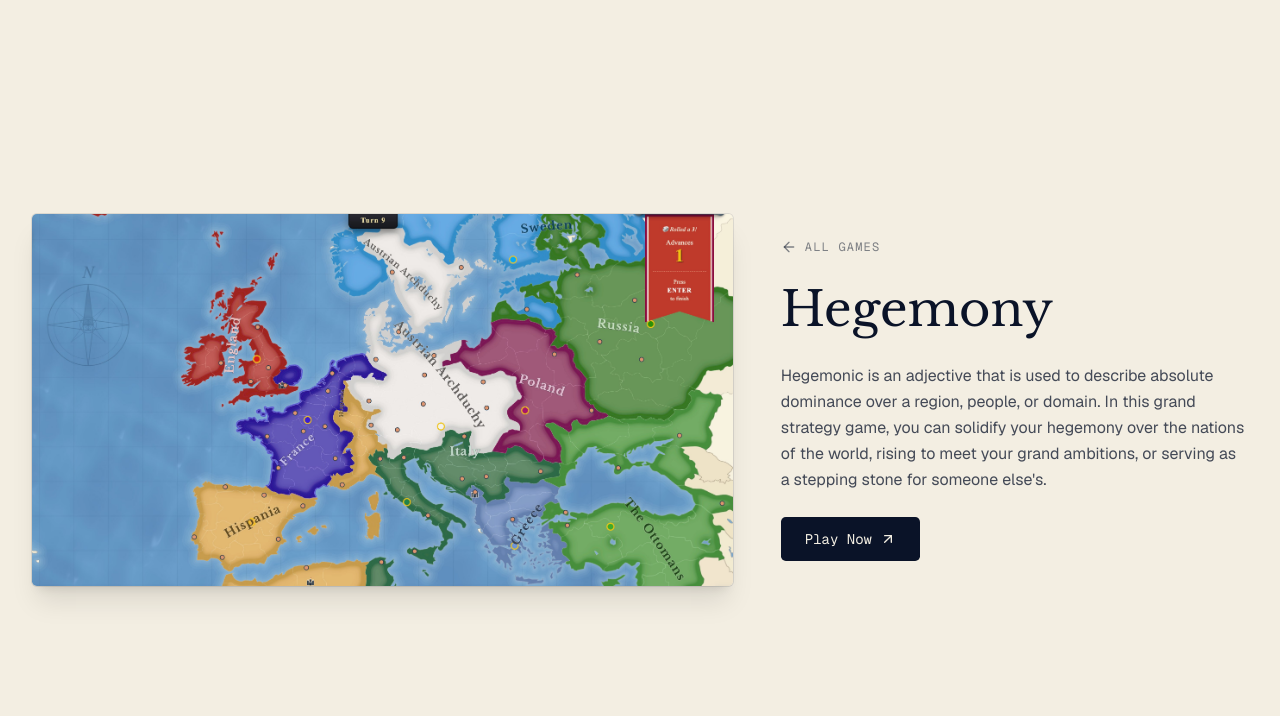
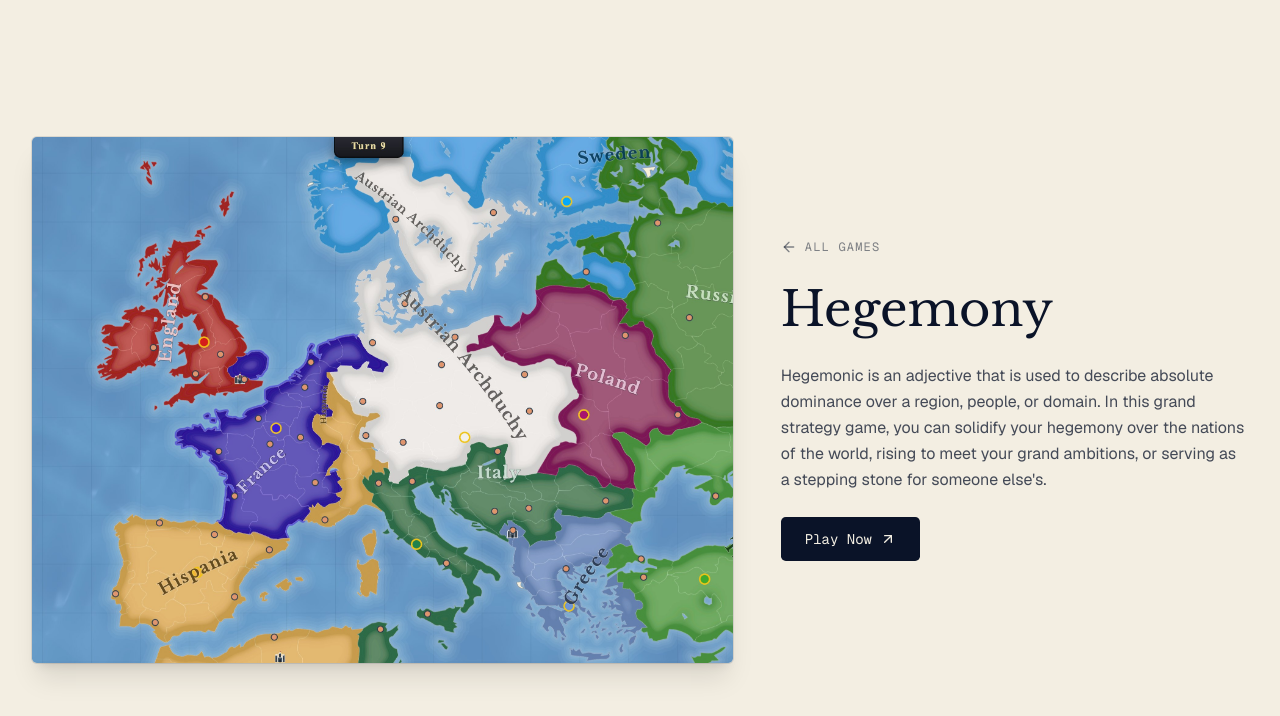
Before and after one commit to Average-Welsh-Town-Name/jar-industries-landing, a Next.js app: page /games/hegemony in a window 1280 px wide. Shown: the top 716 px of the page. Built offline with nearby package versions, Linux system fonts and the light colour scheme.

Commit message:
Crop detail hero image to consistent aspect ratio

```diff
--- a/app/games/[slug]/page.tsx
+++ b/app/games/[slug]/page.tsx
@@ -19,7 +19,7 @@ export default async function GamePage({ params }: { params: Promise<{ slug: str
           <img
             src={game.hero || '/placeholder.svg'}
             alt={`${game.title} screenshot`}
-            className="w-full rounded-sm object-cover shadow-xl ring-1 ring-navy/10"
+            className="aspect-[4/3] w-full rounded-sm object-cover shadow-xl ring-1 ring-navy/10"
           />
         </div>
 
```
